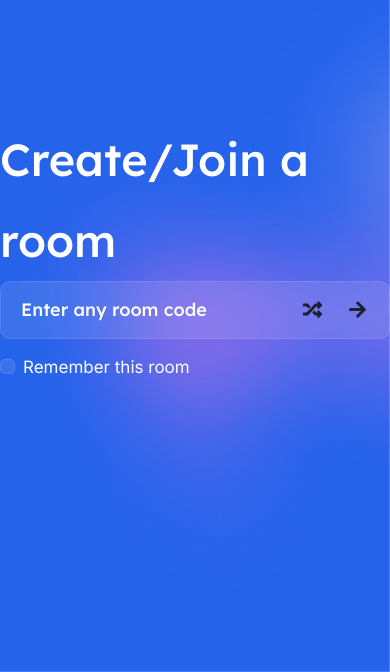
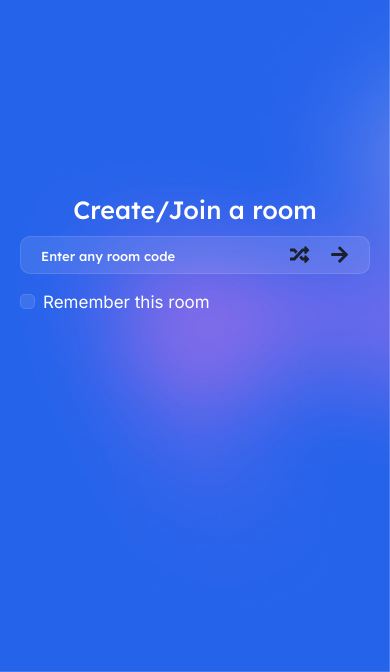
Before and after one commit to peetacho/docfer, a React (Create React App) app in the folder client/: page /enter-room in a window 390 px wide. Shown: the part 172-844 px from the top of the page. Built offline with nearby package versions, Linux system fonts and the light colour scheme.

Commit message:
mobile adjustments

```diff
--- a/client/src/components/EnterRoom/EnterRoom.js
+++ b/client/src/components/EnterRoom/EnterRoom.js
@@ -43,7 +43,8 @@ const EnterRoom = () => {
             <Flex
                 minHeight={'inherit'}
                 justifyContent={'center'}
-                alignItems={'center'}>
+                alignItems={'center'}
+                px={'20px'}>
                 <Flex
                     width={'xl'}
                     flexDirection={'column'}
@@ -52,8 +53,8 @@ const EnterRoom = () => {
                         alignSelf={'center'}
                         fontFamily={'Lexend'}
                         fontWeight={500}
-                        fontSize={'45px'}
-                        lineHeight={'81px'}>
+                        fontSize={{ base: '25px', md: '45px' }}
+                        lineHeight={{ base: '52px', md: '81px' }}>
                         Create/Join a room
                     </Text>
                     <EnterRoomInput validateRoomCode={validateRoomCode} handleSubmit={handleSubmit} setLocalRoomCode={setLocalRoomCode} />
--- a/client/src/components/EnterRoom/EnterRoomInput/EnterRoomInput.js
+++ b/client/src/components/EnterRoom/EnterRoomInput/EnterRoomInput.js
@@ -39,26 +39,30 @@ const EnterRoomInput = ({
                                             background={'rgba(255, 255, 255, 0.1)'}
                                             border={'1px solid'}
                                             borderColor={'rgba(255, 255, 255, 0.11)'}
-                                            height={'58px'}
+                                            height={{ base: '35px', md: '58px' }}
                                             px={'20px'}
                                             py={'18px'}
                                             color={'white'}
                                             _invalid={{ borderColor: 'errorRed.400', boxShadow: '0 0 0 1px var(--chakra-colors-errorRed-400)' }}
-                                            _placeholder={{ color: 'white', fontFamily: 'Lexend', fontSize: '18px', lineHeight: '22.5px', fontWeight: 500 }}
+                                            _placeholder={{
+                                                base: { color: 'white', fontFamily: 'Lexend', fontSize: '13px', lineHeight: '16.5px', fontWeight: 500 },
+                                                md: { fontFamily: 'Lexend', fontSize: '18px', lineHeight: '22.5px' }
+                                            }}
                                             _hover={{ borderColor: 0 }}
                                             _focus={{ border: '1px solid rgba(255, 255, 255, 0.4)' }}
                                             _focusVisible={{ borderColor: 'initial', boxShadow: 'none' }}
                                         />
                                         <FormErrorMessage
                                             color={'errorRed.400'}
-                                            fontFamily={'Inter'}>
+                                            fontFamily={'Inter'}
+                                            fontSize={{ base: '12px', md: '15px' }}>
                                             {form.errors.roomCodeInput}
                                         </FormErrorMessage>
-                                        <InputRightElement height={'58px'} width={'100px'}>
+                                        <InputRightElement height={{ base: '38px', md: '58px' }} width={'100px'}>
                                             <Flex
                                                 flexDirection={'row'}
-                                                gap={'5px'}
-                                                mr={'10px'}>
+                                                gap={{ base: '0px', md: '5px' }}
+                                                mr={{ base: '0px', md: '10px' }}>
                                                 <RandomizeButton />
                                                 <GhostButton ariaLabel='submit' icon={<FaArrowRight size={'1.2rem'} />} type={'submit'} />
                                             </Flex>
```
